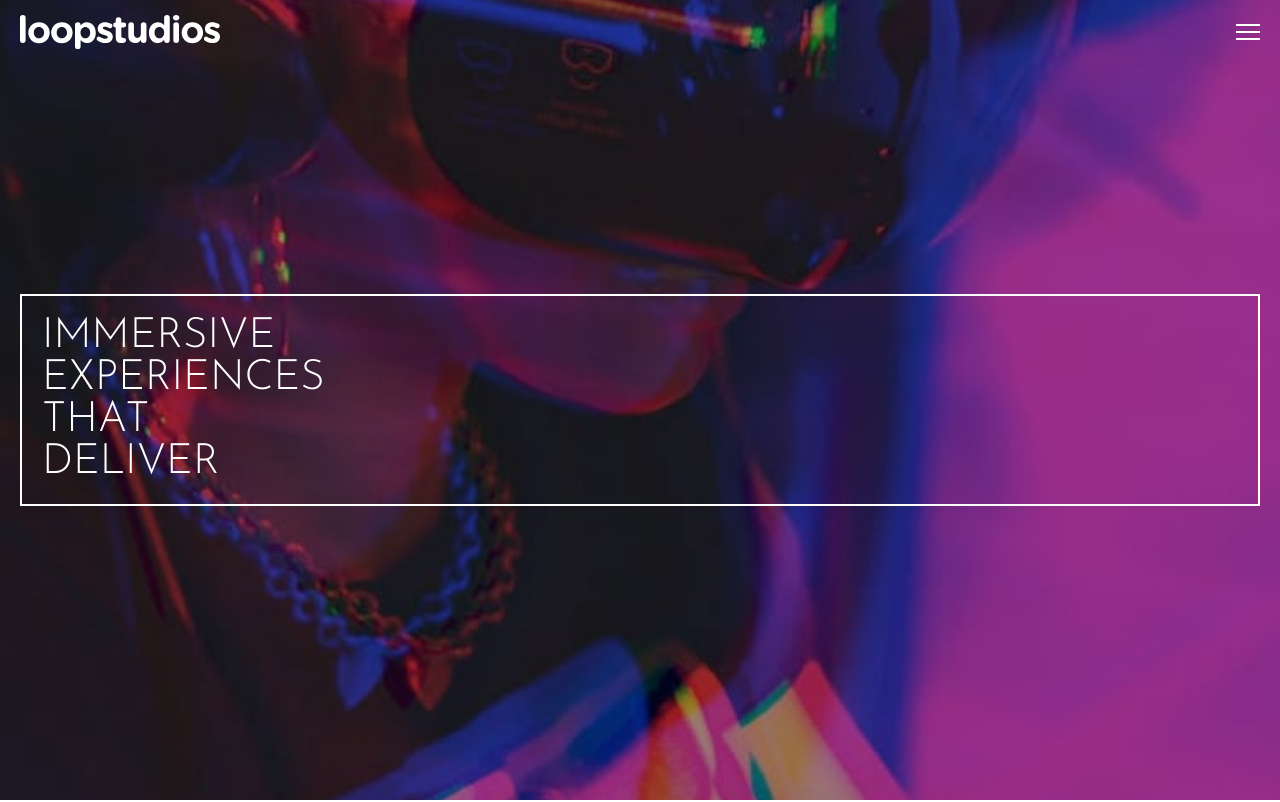
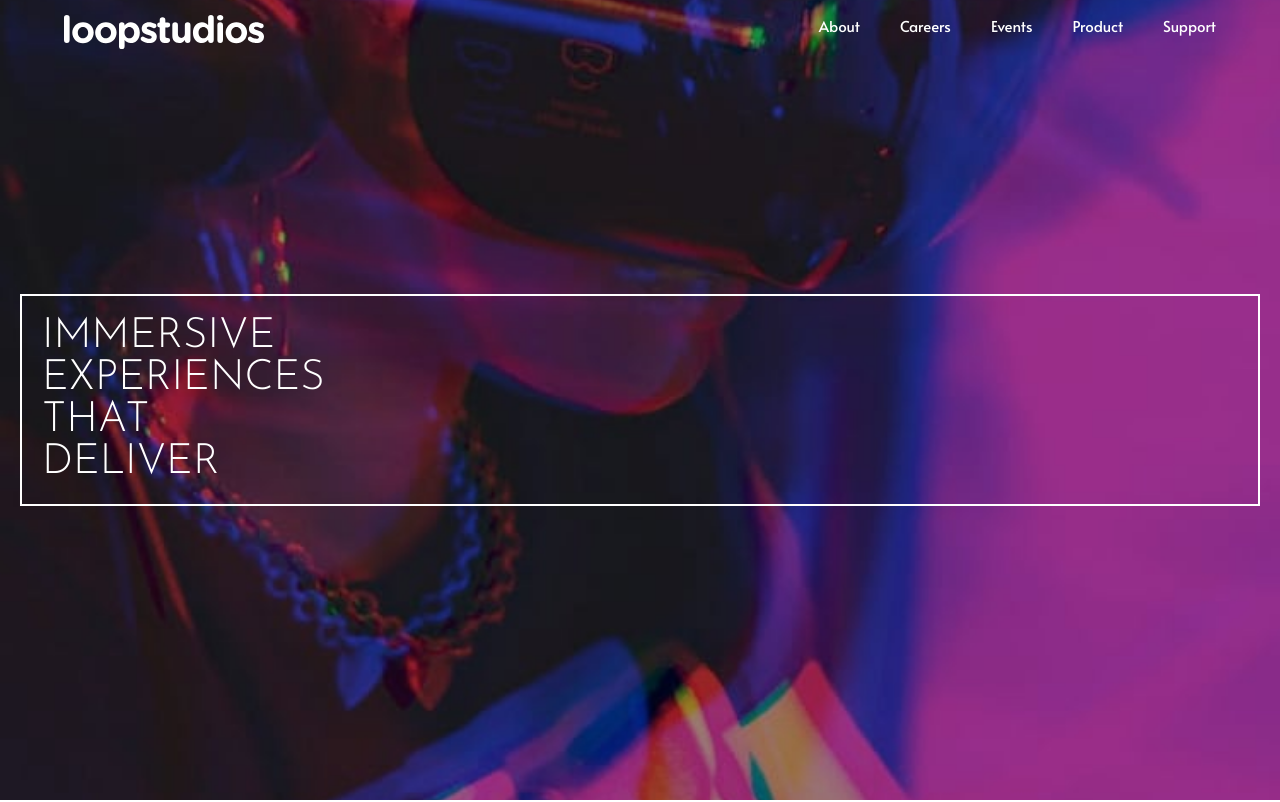
Before and after one commit to dpkreativ/loopstudios-landing-page, a Next.js app: page / in a window 1280 px wide. Shown: the top 802 px of the page. Built offline with nearby package versions, Linux system fonts and the light colour scheme.

Commit message:
refactor: 💡 Update `<Header />` to display menu for desktop
I added a menu for the desktop screen and limited the width of the
desktop

```diff
--- a/components/UI/organisms/Header.tsx
+++ b/components/UI/organisms/Header.tsx
@@ -8,11 +8,20 @@ export default function Header() {
 
   return (
     <header className="px-5 h-16 flex items-center z-20">
-      <nav className="flex justify-between text-white w-full">
+      <nav className="flex justify-between text-white w-full max-w-6xl mx-auto">
         <Brand />
 
+        {/* Desktop Menu */}
+        <div className="hidden text-white text-[15px] lg:flex space-x-10">
+          <p>About</p>
+          <p>Careers</p>
+          <p>Events</p>
+          <p>Product</p>
+          <p>Support</p>
+        </div>
+
         {/* Mobile Menu */}
-        <div onClick={() => setShowModal(true)}>
+        <div onClick={() => setShowModal(true)} className="lg:hidden">
           <Hamburger />
         </div>
       </nav>
```
